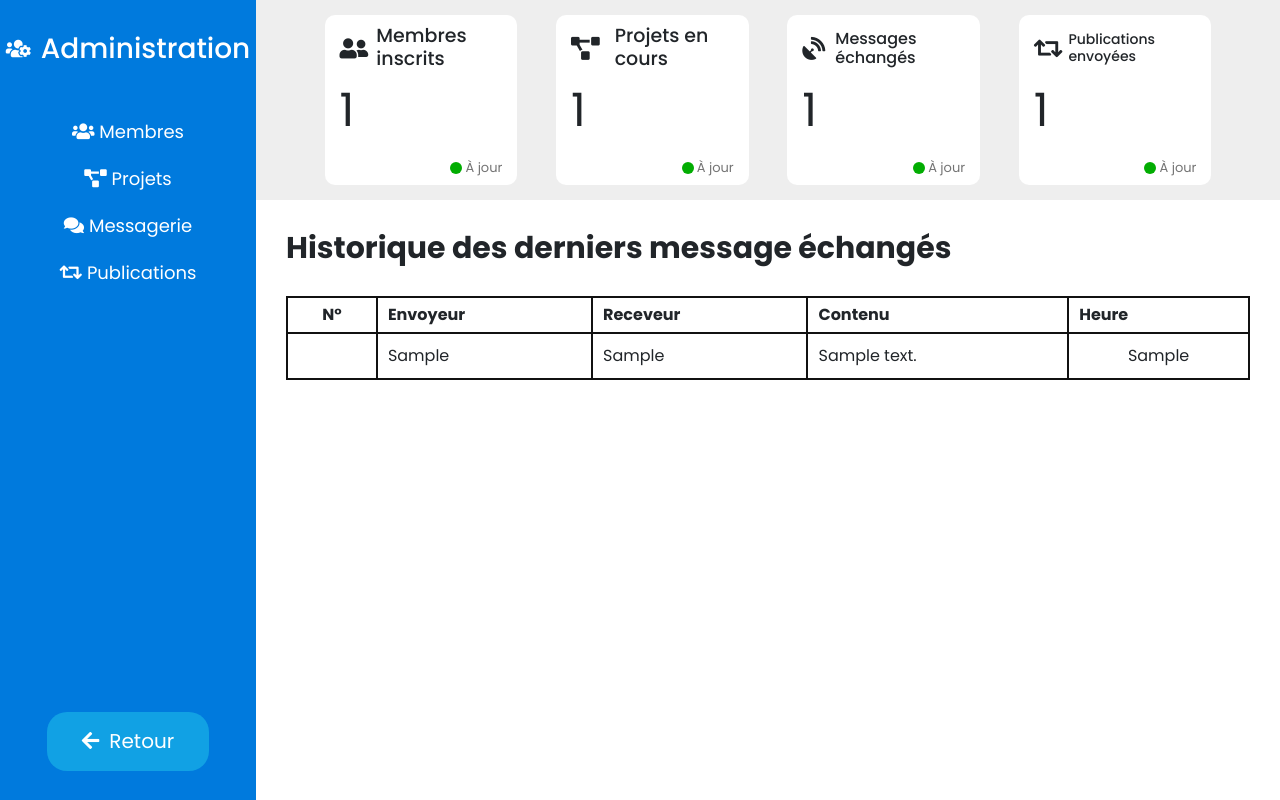
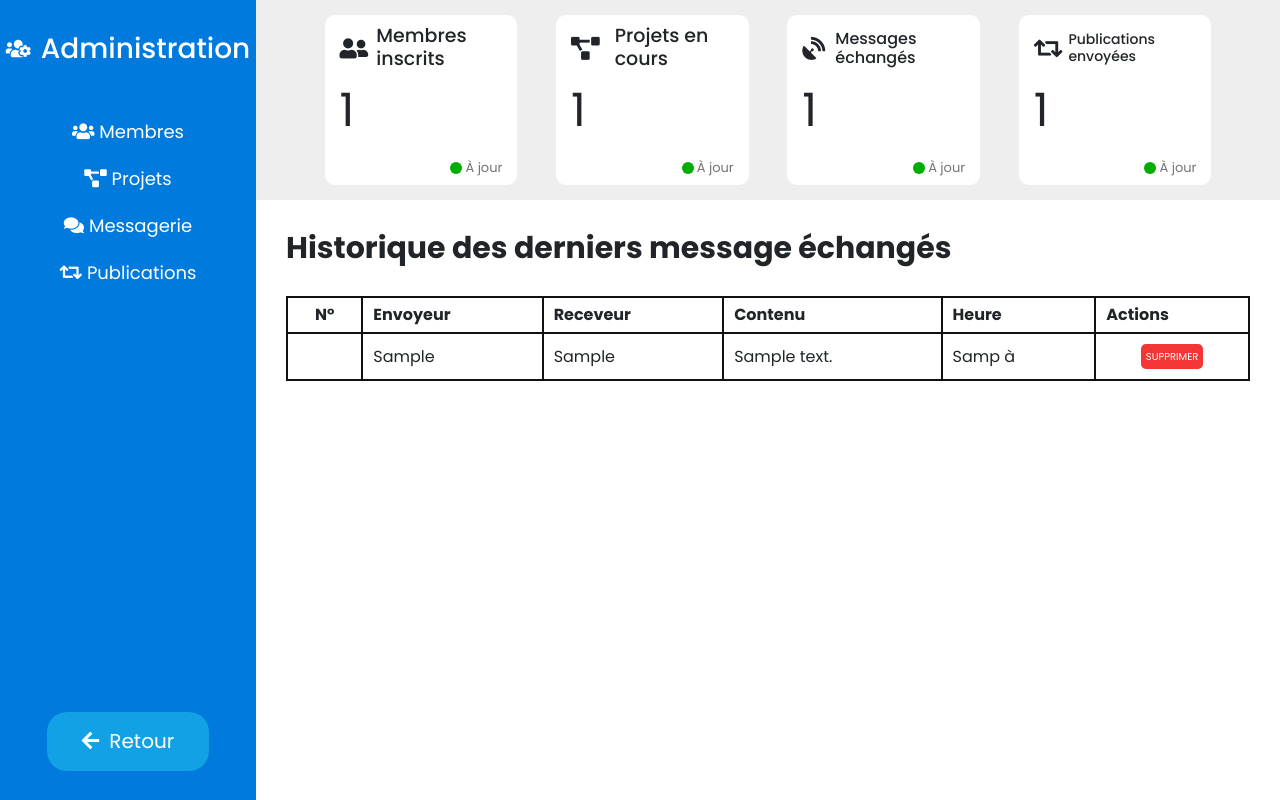
Before and after one commit to Romm1002/myteam, a PHP site: page /pages/equipe.php?pages=messagerie in a window 1280 px wide. Run offline with PHP 8.4, Linux system fonts and the light colour scheme; the visitor is signed in with stand-in values (Sample User, id 1); tables that the repository leaves empty or names only in its code hold one stand-in row (values such as "Sample post"); data that the repository does not hold is empty.

Commit message:
Possibilité de supprimer des messages privés via l'administration

```diff
--- a/modeles/messagerie.php
+++ b/modeles/messagerie.php
@@ -28,5 +28,10 @@
         $requete->execute(["%" . $s1 . "%", "%" . $s1 . "%", $idUtilisateur]);
         return $requete->fetchAll(PDO::FETCH_ASSOC);
     }
+
+    public function deleteMessage($idMessage){
+        $requete = $this->getBdd()->prepare("DELETE FROM messagerie WHERE idMessage = ?");
+        $requete->execute([$idMessage]);
+    }
 }
 ?>
--- a/pages/equipe.php
+++ b/pages/equipe.php
@@ -188,6 +188,7 @@
                                 <th>Receveur</th>
                                 <th>Contenu</th>
                                 <th>Heure</th>
+                                <th>Actions</th>
                             </thead>
                             <tbody>
                                 <?php
@@ -198,7 +199,10 @@
                                         <td><?=$message["envoyeur"];?></td>
                                         <td><?=$message["receveur"];?></td>
                                         <td><?=$message["contenu"];?></td>
-                                        <td><?=$message["heure"];?></td>
+                                        <td><?=substr($message["heure"], 8, 2) . " " . $Administration->dateMois(substr($message["heure"], 5, 2)) . " " . substr($message["heure"], 0, 4) . " à " . substr($message["heure"], 11, 5);?></td>
+                                        <td>
+                                            <a class="deleteMessage" href="../traitements/deleteMessage.php?idMessage=<?=$message["idMessage"];?>">SUPPRIMER</a>
+                                        </td>
                                     </tr>
                                     <?php
                                 }
--- a/pages/styleAdministration.css
+++ b/pages/styleAdministration.css
@@ -182,6 +182,14 @@
 body .gestion .gestion-content td{
     padding: 10px;
 }
+body .gestion .gestion-content td a.deleteMessage{
+    padding: 5px;
+    border-radius: 5px;
+    font-size: 10px;
+    background: rgb(243, 53, 53);
+    color: #fff;
+    text-decoration: none;
+}
 body .gestion .gestion-content td:nth-child(1){
     text-align: center;
     font-weight: 600;
--- a/traitements/equipe.php
+++ b/traitements/equipe.php
@@ -1,4 +1,5 @@
 <?php
+
 
 $Administration = new Administration();
 
```
Also changed, not shown: traitements/deleteMessage.php (added, +7 -0 lines).
